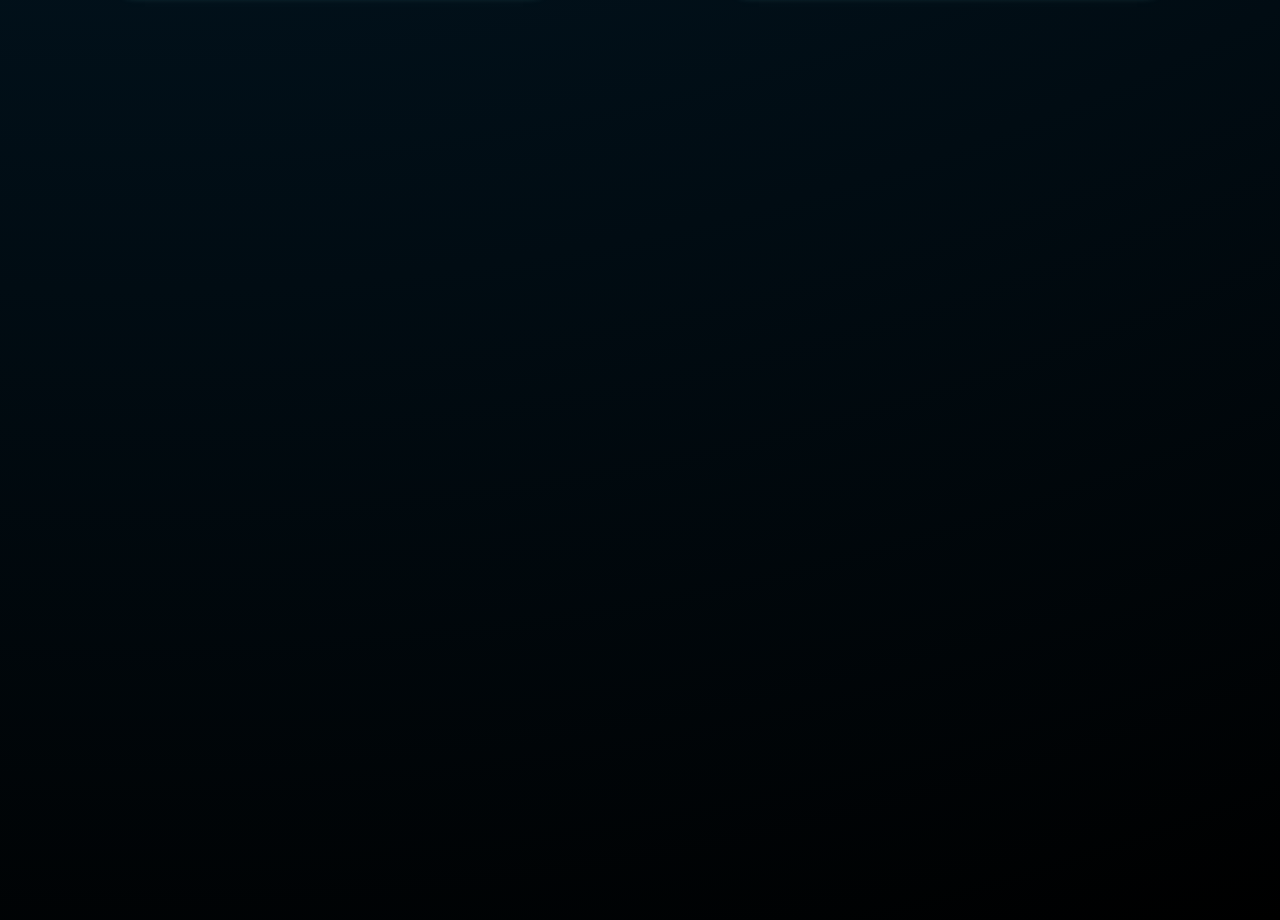
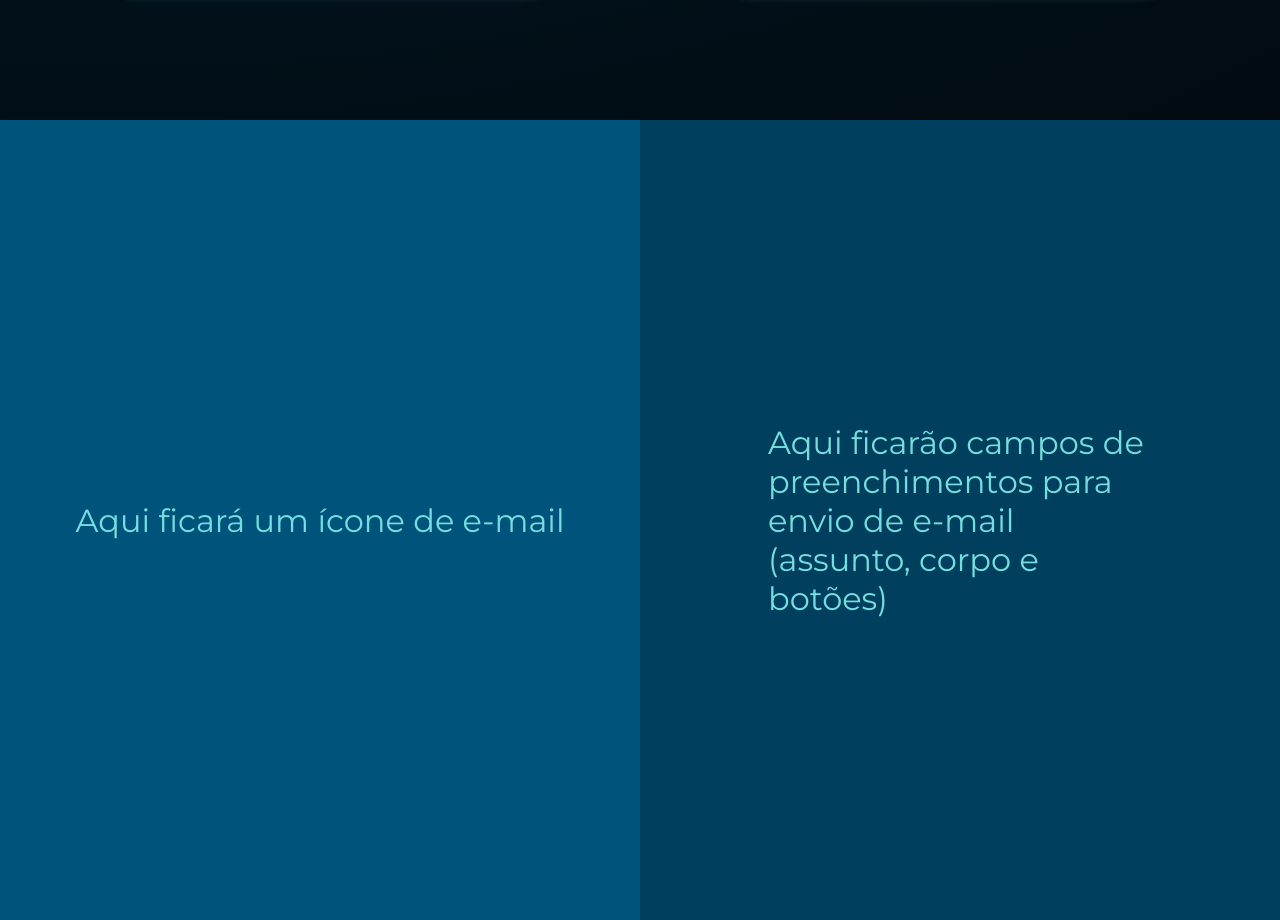
Before and after one commit to rfaelvitor/portfolio, a plain HTML site: page site/index.html in a window 1280 px wide. Shown: the part 3080-4000 px from the top of the page. Drawn offline with Linux system fonts and the light colour scheme.

Commit message:
Fourth-box de contato criada

```diff
--- a/site/index.html
+++ b/site/index.html
@@ -89,6 +89,14 @@
                     </div>
             </div>
         </section>
+        <section class="fourth-box">
+            <div class="fourth-box-left">
+                <p>Aqui ficará um ícone de e-mail</p>
+            </div>
+            <div class="fourth-box-right">
+                <p>Aqui ficarão campos de preenchimentos para envio de e-mail (assunto, corpo e botões)</p>
+            </div>
+        </section>
 </body>
 
 </html>
--- a/site/style.css
+++ b/site/style.css
@@ -243,3 +243,31 @@ hr {
 .project-info > p {
     font-size: 1rem;
 }
+
+ .fourth-box {
+    height: 100vh;
+    width: 100%;
+    background-color: var(--main);
+    display: flex;
+
+}
+
+.fourth-box-left {
+    height: 100vh;
+    width: 50%;
+    background-color: #00547b;
+    display: flex;
+    align-items: center;
+    justify-content: center;
+    padding: 5%;
+}
+
+.fourth-box-right {
+    height: 100vh;
+    width: 50%;
+    background-color: #00405e;
+    display: flex;
+    align-items: center;
+    justify-content: center;
+    padding: 10%;
+ }
```
